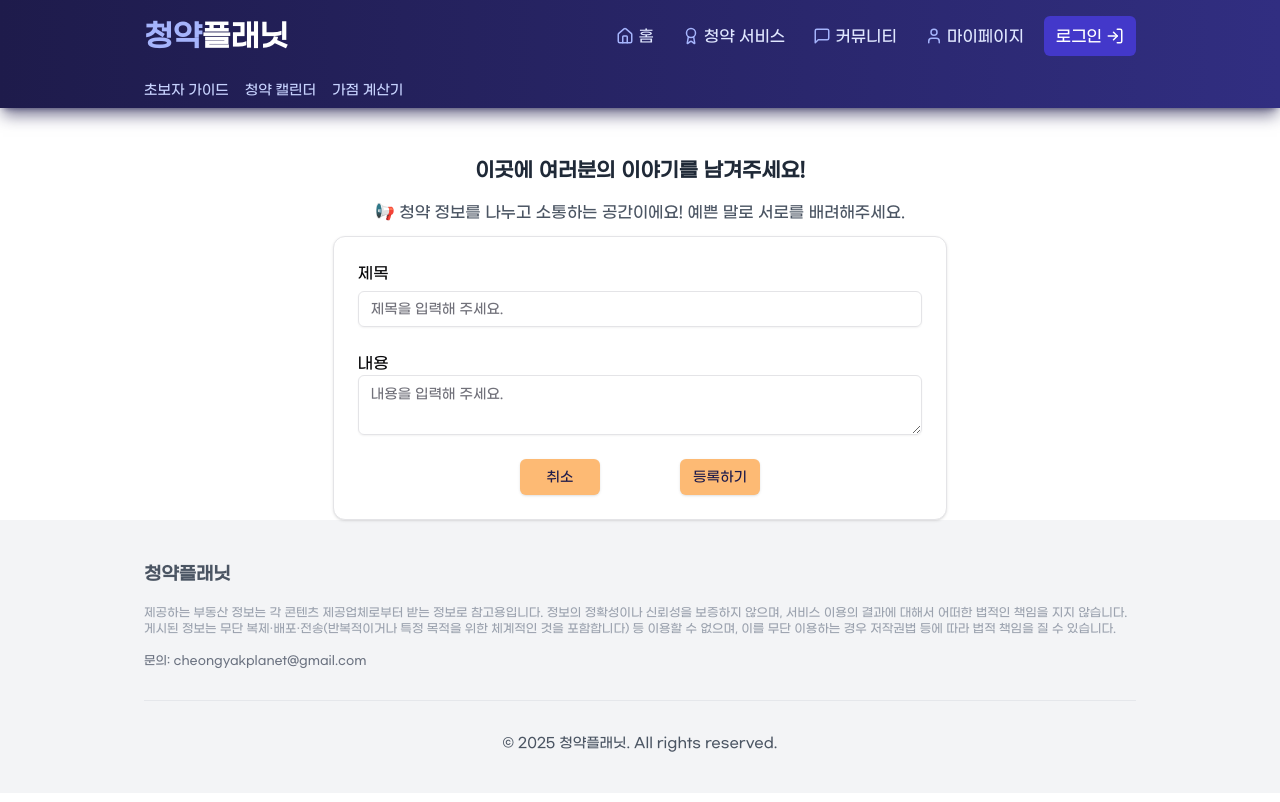
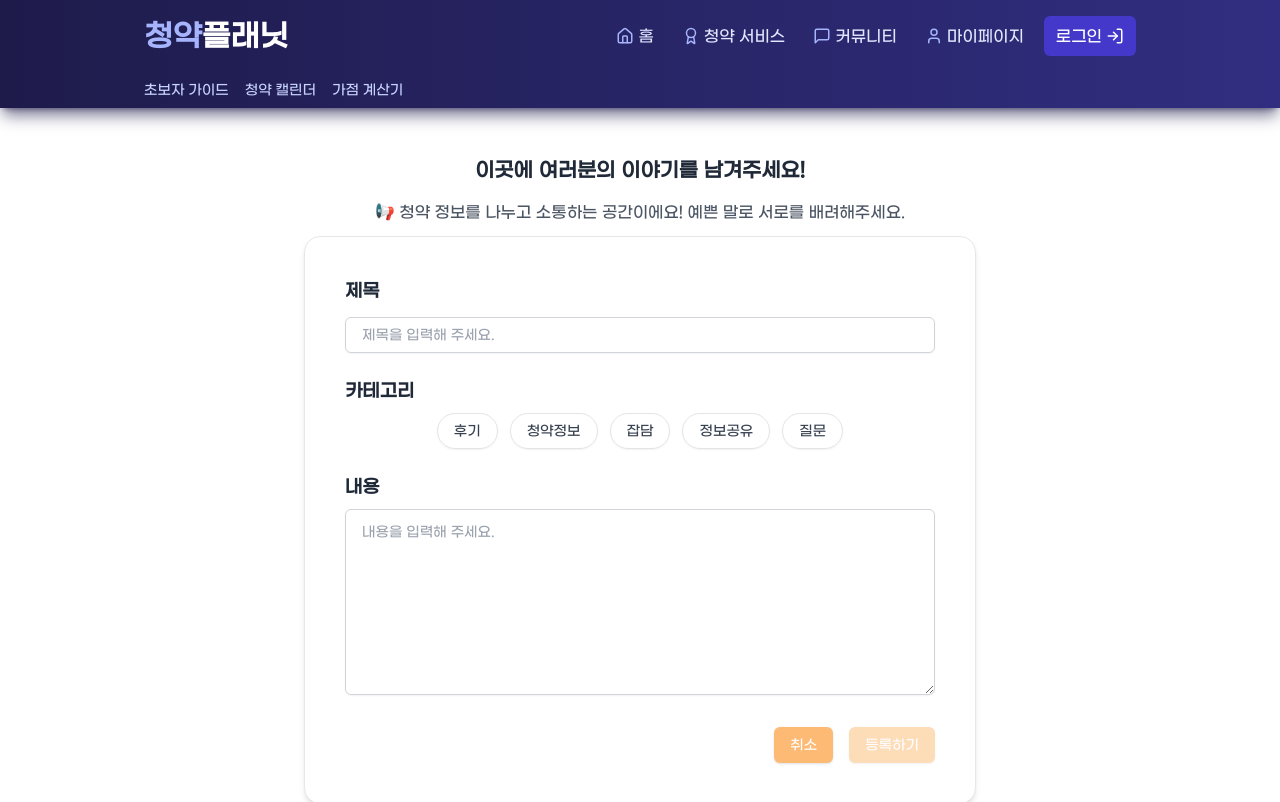
Before and after one commit to cheongyakplanet/FE, a Next.js app: page /community/post in a window 1280 px wide. Shown: the top 802 px of the page. Built offline with nearby package versions, Linux system fonts and the light colour scheme; no server answers.

Commit message:
design: 게시글 등록 시 category 추가

```diff
--- a/package.json
+++ b/package.json
@@ -24,6 +24,8 @@
     "@radix-ui/react-separator": "^1.1.2",
     "@radix-ui/react-slot": "^1.2.0",
     "@radix-ui/react-tabs": "^1.1.3",
+    "@radix-ui/react-toggle": "^1.1.9",
+    "@radix-ui/react-toggle-group": "^1.1.10",
     "@tanstack/react-query": "^5.65.1",
     "@tanstack/react-table": "^8.21.3",
     "axios": "^1.7.9",
--- a/src/app/community/post/page.tsx
+++ b/src/app/community/post/page.tsx
@@ -8,15 +8,25 @@
 import { Card, CardContent, CardFooter, CardHeader, CardTitle } from '@/components/ui/card';
 import { Input } from '@/components/ui/input';
 import { Textarea } from '@/components/ui/textarea';
+import { ToggleGroup, ToggleGroupItem } from '@/components/ui/toggle-group';
 
 import { useNewPost } from '@/services/community/hooks/useGetPost';
 import { NewPostDto } from '@/services/community/types';
+
+const categories = [
+  { value: 'REVIEW', label: '후기' },
+  { value: 'SUBSCRIPTION_INFO', label: '청약정보' },
+  { value: 'CHITCHAT', label: '잡담' },
+  { value: 'INFO_SHARE', label: '정보공유' },
+  { value: 'QUESTION', label: '질문' },
+];
 
 export default function post() {
   const router = useRouter();
   const { mutate: newPost } = useNewPost();
   const [newPostData, setNewPostData] = useState({ title: '', content: '' });
   const [alert, setAlert] = useState('');
+  const [category, setCategory] = useState('');
 
   const handleChange = (e: ChangeEvent<HTMLInputElement | HTMLTextAreaElement>) => {
     setNewPostData({
@@ -49,31 +59,62 @@
           📢 청약 정보를 나누고 소통하는 공간이에요! 예쁜 말로 서로를 배려해주세요.
         </div>
       </div>
-      <Card className="w-3/5">
-        <CardHeader>
-          <div>제목</div>
-          <Input name="title" value={newPostData.title} onChange={handleChange} placeholder="제목을 입력해 주세요." />
+
+      <Card className="mb-10 w-full max-w-2xl rounded-2xl border border-gray-200 bg-white p-4 shadow-md">
+        <CardHeader className="space-y-3">
+          <label className="block text-lg font-semibold text-gray-800">제목</label>
+          <Input
+            name="title"
+            value={newPostData.title}
+            onChange={handleChange}
+            placeholder="제목을 입력해 주세요."
+            className="rounded-md border-gray-300 px-4 py-3 text-base placeholder:text-gray-400"
+          />
         </CardHeader>
-        <CardContent>
-          <div>내용</div>
+
+        <CardContent className="space-y-6">
+          <div>
+            <label className="mb-2 block text-lg font-semibold text-gray-800">카테고리</label>
+            <ToggleGroup
+              type="single"
+              variant="outline"
+              value={category}
+              onValueChange={(val) => setCategory(val)}
+              className="flex flex-wrap gap-3"
+            >
+              {categories.map((item) => (
+                <ToggleGroupItem
+                  key={item.value}
+                  value={item.value}
+                  className="rounded-full border px-4 py-2 text-sm font-medium text-gray-700 transition-all hover:bg-orange-50 data-[state=on]:border-orange-300 data-[state=on]:bg-orange-100 data-[state=on]:text-orange-900"
+                >
+                  {item.label}
+                </ToggleGroupItem>
+              ))}
+            </ToggleGroup>
+          </div>
+
+          <div>
+            <label className="mb-2 block text-lg font-semibold text-gray-800">내용</label>
             <Textarea
               name="content"
               value={newPostData.content}
               onChange={handleChange}
               placeholder="내용을 입력해 주세요."
+              rows={8}
+              className="rounded-md border-gray-300 px-4 py-3 text-base placeholder:text-gray-400"
             />
-          {alert && <div className="mt-3 text-center text-sm text-gray-600">{alert}</div>}
+            {alert && <div className="mt-3 text-center text-sm text-red-500">{alert}</div>}
+          </div>
         </CardContent>
 
-        <CardFooter className="justify-center">
-          <Button
-            onClick={() => router.push('/community')}
-            className="mr-20 w-20 bg-orange-300 text-indigo-950 hover:bg-orange-400"
-          >
+        <CardFooter className="justify-end gap-4 pt-2">
+          <Button onClick={() => router.push('/community')} className="bg-orange-300 text-white hover:bg-orange-400">
             취소
           </Button>
           <Button
-            className="w-20 bg-orange-300 text-indigo-950 hover:bg-orange-400"
+            className="bg-orange-300 text-white hover:bg-orange-400"
+            disabled={!category || !newPostData.content || !newPostData.title}
             onClick={() => postNewPost(newPostData)}
           >
             등록하기
--- a/src/app/mypage/posts/page.tsx
+++ b/src/app/mypage/posts/page.tsx
@@ -1,6 +1,6 @@
 'use client';
 
-import { Suspense } from 'react';
+import { Suspense, useState } from 'react';
 
 import Link from 'next/link';
 import { useSearchParams } from 'next/navigation';
@@ -56,6 +56,9 @@
 
   const currentPage = parseInt(page ?? '0');
 
+  const [editTitle, setEditTitle] = useState('');
+  const [editContent, setEditContent] = useState('');
+
   const card = useTable({
     data: getMypost?.content,
     columns,
@@ -70,6 +73,8 @@
     deletMypost(id);
   };
 
+  const editPost = () => {};
+
   return (
     <div>
       {getMypost?.content?.length! > 0 ? (
@@ -83,7 +88,12 @@
 
                     <div className="space-x-2">
                       <Dialog>
-                        <DialogTrigger>
+                        <DialogTrigger
+                          onClick={() => {
+                            setEditTitle(row.getValue('title'));
+                            setEditContent(row.getValue('content'));
+                          }}
+                        >
                           <Pencil className="text-gray-500 hover:text-indigo-800" size={16} />
                         </DialogTrigger>
 
@@ -102,7 +112,8 @@
                             <div>
                               <label className="text-sm font-medium text-gray-700">제목</label>
                               <input
-                                defaultValue={row.getValue('title')}
+                                value={editTitle}
+                                onChange={(e) => setEditTitle(e.target.value)}
                                 className="mt-1 w-full rounded-md border border-gray-300 px-3 py-2 text-sm focus:border-indigo-500 focus:outline-none focus:ring-1 focus:ring-indigo-500"
                               />
                             </div>
@@ -110,7 +121,8 @@
                             <div>
                               <label className="text-sm font-medium text-gray-700">내용</label>
                               <textarea
-                                defaultValue={row.getValue('content')}
+                                value={editContent}
+                                onChange={(e) => setEditContent(e.target.value)}
                                 rows={4}
                                 className="mt-1 w-full rounded-md border border-gray-300 px-3 py-2 text-sm focus:border-indigo-500 focus:outline-none focus:ring-1 focus:ring-indigo-500"
                               />
@@ -118,7 +130,10 @@
                           </div>
 
                           <DialogFooter className="mt-6 flex justify-end gap-2">
-                            <Button className="rounded-md bg-indigo-600 px-4 py-2 text-sm font-medium text-white hover:bg-indigo-700">
+                            <Button
+                              onClick={editPost}
+                              className="rounded-md bg-indigo-600 px-4 py-2 text-sm font-medium text-white hover:bg-indigo-700"
+                            >
                               완료
                             </Button>
                           </DialogFooter>
--- /dev/null
+++ b/src/app/subscription/calender/page.tsx
@@ -0,0 +1,3 @@
+export default function Calender() {
+  return <div>청약 캘린더</div>;
+}
--- /dev/null
+++ b/src/components/ui/toggle-group.tsx
@@ -0,0 +1,61 @@
+"use client"
+
+import * as React from "react"
+import * as ToggleGroupPrimitive from "@radix-ui/react-toggle-group"
+import { type VariantProps } from "class-variance-authority"
+
+import { cn } from "@/lib/utils"
+import { toggleVariants } from "@/components/ui/toggle"
+
+const ToggleGroupContext = React.createContext<
+  VariantProps<typeof toggleVariants>
+>({
+  size: "default",
+  variant: "default",
+})
+
+const ToggleGroup = React.forwardRef<
+  React.ElementRef<typeof ToggleGroupPrimitive.Root>,
+  React.ComponentPropsWithoutRef<typeof ToggleGroupPrimitive.Root> &
+    VariantProps<typeof toggleVariants>
+>(({ className, variant, size, children, ...props }, ref) => (
+  <ToggleGroupPrimitive.Root
+    ref={ref}
+    className={cn("flex items-center justify-center gap-1", className)}
+    {...props}
+  >
+    <ToggleGroupContext.Provider value={{ variant, size }}>
+      {children}
+    </ToggleGroupContext.Provider>
+  </ToggleGroupPrimitive.Root>
+))
+
+ToggleGroup.displayName = ToggleGroupPrimitive.Root.displayName
+
+const ToggleGroupItem = React.forwardRef<
+  React.ElementRef<typeof ToggleGroupPrimitive.Item>,
+  React.ComponentPropsWithoutRef<typeof ToggleGroupPrimitive.Item> &
+    VariantProps<typeof toggleVariants>
+>(({ className, children, variant, size, ...props }, ref) => {
+  const context = React.useContext(ToggleGroupContext)
+
+  return (
+    <ToggleGroupPrimitive.Item
+      ref={ref}
+      className={cn(
+        toggleVariants({
+          variant: context.variant || variant,
+          size: context.size || size,
+        }),
+        className
+      )}
+      {...props}
+    >
+      {children}
+    </ToggleGroupPrimitive.Item>
+  )
+})
+
+ToggleGroupItem.displayName = ToggleGroupPrimitive.Item.displayName
+
+export { ToggleGroup, ToggleGroupItem }
--- /dev/null
+++ b/src/components/ui/toggle.tsx
@@ -0,0 +1,45 @@
+"use client"
+
+import * as React from "react"
+import * as TogglePrimitive from "@radix-ui/react-toggle"
+import { cva, type VariantProps } from "class-variance-authority"
+
+import { cn } from "@/lib/utils"
+
+const toggleVariants = cva(
+  "inline-flex items-center justify-center gap-2 rounded-md text-sm font-medium transition-colors hover:bg-muted hover:text-muted-foreground focus-visible:outline-none focus-visible:ring-1 focus-visible:ring-ring disabled:pointer-events-none disabled:opacity-50 data-[state=on]:bg-accent data-[state=on]:text-accent-foreground [&_svg]:pointer-events-none [&_svg]:size-4 [&_svg]:shrink-0",
+  {
+    variants: {
+      variant: {
+        default: "bg-transparent",
+        outline:
+          "border border-input bg-transparent shadow-sm hover:bg-accent hover:text-accent-foreground",
+      },
+      size: {
+        default: "h-9 px-2 min-w-9",
+        sm: "h-8 px-1.5 min-w-8",
+        lg: "h-10 px-2.5 min-w-10",
+      },
+    },
+    defaultVariants: {
+      variant: "default",
+      size: "default",
+    },
+  }
+)
+
+const Toggle = React.forwardRef<
+  React.ElementRef<typeof TogglePrimitive.Root>,
+  React.ComponentPropsWithoutRef<typeof TogglePrimitive.Root> &
+    VariantProps<typeof toggleVariants>
+>(({ className, variant, size, ...props }, ref) => (
+  <TogglePrimitive.Root
+    ref={ref}
+    className={cn(toggleVariants({ variant, size, className }))}
+    {...props}
+  />
+))
+
+Toggle.displayName = TogglePrimitive.Root.displayName
+
+export { Toggle, toggleVariants }
```
Also changed, not shown: 1 other file (tests, documents, lock files or other folders). Lines whose indentation alone changed are shown as unchanged.
